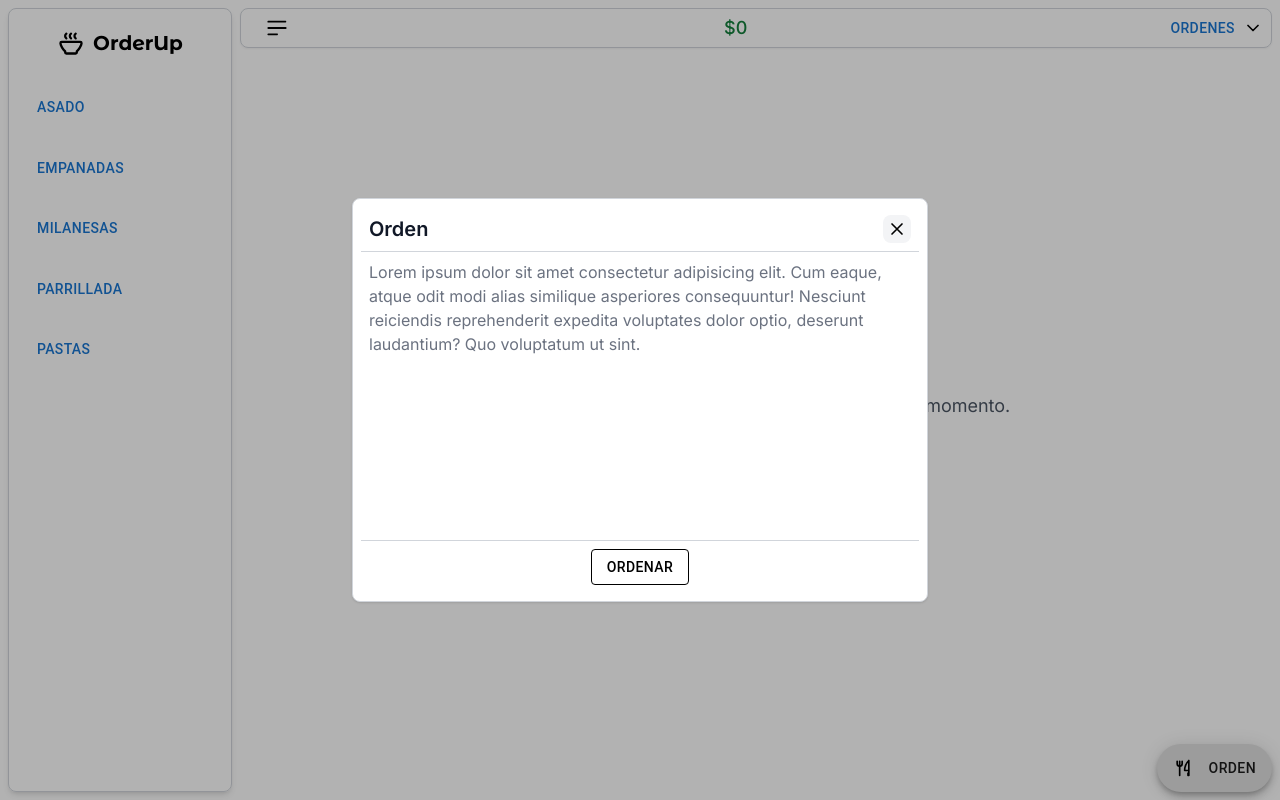
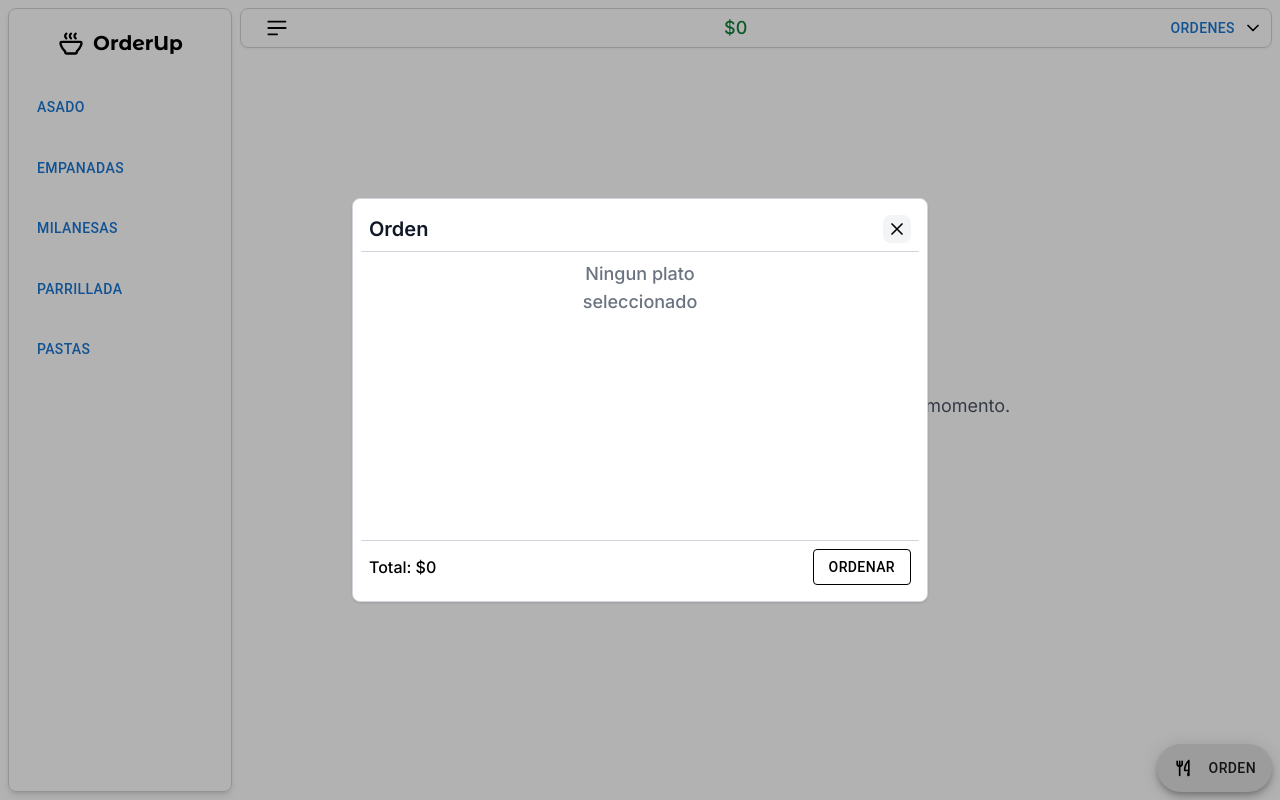
Before and after one commit to joarieldev/order-up, a Next.js app: page /menu/foods/asado in a window 1280 px wide. Both pictures are taken after a click on the button "ORDEN". Built offline with nearby package versions, Linux system fonts and the light colour scheme.

Commit message:
add modal item

```diff
--- a/src/components/food/FoodItem.tsx
+++ b/src/components/food/FoodItem.tsx
@@ -1,7 +1,7 @@
 'use client'
 
+import { useFoodCount } from '@/hooks/useFoodCount'
 import { IFood } from '@/interfaces/food.interface'
-import { useFoodStore } from '@/store/food/food-store'
 import {
   Button,
   Card,
@@ -11,35 +11,13 @@ import {
   CardMedia,
   Typography,
 } from '@mui/material'
-import { useEffect, useState } from 'react'
 
 interface Props {
   food: IFood
 }
 
 export const FoodItem = ({ food }: Props) => {
-  const [quantity, setQuantity] = useState(0)
-  const foods = useFoodStore((state) => state.foods)
-  const setFood = useFoodStore((state) => state.setFood)
-  const removeFood = useFoodStore((state) => state.removeFood)
-
-  const handleMore = () => {
-    if (quantity >= 0 && quantity < 12) {
-      setQuantity(quantity + 1)
-      setFood({ food, count: quantity + 1 })
-    }
-  }
-  const handleLess = () => {
-    if (quantity > 0) {
-      setQuantity(quantity - 1)
-      removeFood(food.id, quantity - 1)
-    }
-  }
-
-  useEffect(() => {
-    const result = foods.find((item) => item.food.id === food.id)
-    if (result) setQuantity(result.count)
-  }, [])
+  const { handleMore, handleLess, count } = useFoodCount(food)
 
   return (
     <Card sx={{ maxWidth: 345 }}>
@@ -71,13 +49,13 @@ export const FoodItem = ({ food }: Props) => {
         <Button onClick={handleMore} className="text-black font-medium text-lg">
           +
         </Button>
-        {quantity === 0 ? (
+        {count() === 0 ? (
           <Typography variant="body2" align="center" color="text.secondary">
             Cantidad
           </Typography>
         ) : (
           <Typography variant="body1" align="center">
-            {quantity}
+            {count()}
           </Typography>
         )}
         <Button onClick={handleLess} className="text-black font-medium text-lg">
--- /dev/null
+++ b/src/components/order/OrderItem.tsx
@@ -0,0 +1,41 @@
+import { useFoodCount } from '@/hooks/useFoodCount'
+import { IFoodCount } from '@/interfaces/food.interface'
+import { Button, ButtonGroup, CardMedia } from '@mui/material'
+
+interface Props {
+  item: IFoodCount
+}
+export const OrderItem = ({ item }: Props) => {
+  const { handleMore, handleLess, handleDelete } = useFoodCount(item.food)
+
+  return (
+    <div className="flex flex-col sm:flex-row justify-between">
+      <div className="flex items-center gap-2">
+        <div className="h-10 sm:h-12">
+          <CardMedia
+            component="img"
+            height="50"
+            image={`/foods/${item.food.image}`}
+            alt={`${item.food.name} img`}
+            className="size-full object-cover rounded-md"
+          />
+        </div>
+        <p className="w-44 truncate">{item.food.name}</p>
+        <p>{item.count}x</p>
+        <p className="font-medium">${item.food.price * item.count}</p>
+      </div>
+      <div className="flex items-center max-sm:justify-end gap-1">
+        <ButtonGroup size="small" color="inherit">
+          <Button onClick={handleMore}>+</Button>
+          <Button onClick={handleLess}>-</Button>
+        </ButtonGroup>
+        <Button
+          onClick={handleDelete}
+          className="text-red-900 font-medium text-sm sm:text-base"
+        >
+          Eliminar
+        </Button>
+      </div>
+    </div>
+  )
+}
--- a/src/components/order/OrderModal.tsx
+++ b/src/components/order/OrderModal.tsx
@@ -1,17 +1,21 @@
+import { useFoodStore } from '@/store/food/food-store'
 import { Button, CardMedia } from '@mui/material'
+import { OrderItem } from './OrderItem'
 
 interface Props {
   handleClose: () => void
 }
 
 export const OrderModal = ({ handleClose }: Props) => {
+  const foods = useFoodStore((state) => state.foods)
+
   return (
     <div className="fixed top-0 left-0 z-10 flex justify-center items-center w-screen h-screen">
       <div
         onClick={handleClose}
         className="fixed top-0 left-0 w-screen h-screen bg-black opacity-30 overflow-hidden"
       />
-      <div className="relative bg-white rounded-lg shadow p-1 sm:p-2 max-sm:mx-6 sm:max-w-xl 2xl:max-w-2xl border border-gray-300">
+      <div className="relative bg-white rounded-lg shadow p-1 sm:p-2 max-sm:mx-6 sm:w-[576px] 2xl:w-[672px] border border-gray-300">
         <div className="flex items-center justify-between border-b border-gray-300 p-2">
           <h3 className="text-xl font-semibold text-gray-900">Orden</h3>
           <button
@@ -30,14 +34,23 @@ export const OrderModal = ({ handleClose }: Props) => {
           </button>
         </div>
         <div className="h-72 2xl:h-80 overflow-auto p-2">
-          <p className="text-base text-gray-500">
-            Lorem ipsum dolor sit amet consectetur adipisicing elit. Cum eaque,
-            atque odit modi alias similique asperiores consequuntur! Nesciunt
-            reiciendis reprehenderit expedita voluptates dolor optio, deserunt
-            laudantium? Quo voluptatum ut sint.
+          <ul className="space-y-2">
+            {foods.map((item) => (
+              <li key={item.food.id}>
+                <OrderItem item={item} />
+              </li>
+            ))}
+          </ul>
+          {foods.length === 0 && (
+            <p className="text-base sm:text-lg font-medium text-gray-500 px-2 sm:px-40 text-center">
+              Ningun plato seleccionado
+            </p>
+          )}
+        </div>
+        <div className="flex items-center justify-between border-t border-gray-300 p-2">
+          <p className="font-medium">
+            Total: ${foods.reduce((accumulator, item) => accumulator + item.food.price * item.count, 0)}
           </p>
-        </div>
-        <div className="flex items-center justify-center border-t border-gray-300 p-2">
           <Button variant="outlined" color="inherit">
             Ordenar
           </Button>
--- /dev/null
+++ b/src/hooks/useFoodCount.ts
@@ -0,0 +1,29 @@
+import { IFood } from '@/interfaces/food.interface'
+import { useFoodStore } from '@/store/food/food-store'
+
+export const useFoodCount = (food: IFood) => {
+  const foods = useFoodStore((state) => state.foods)
+  const setFood = useFoodStore((state) => state.setFood)
+  const removeFood = useFoodStore((state) => state.removeFood)
+
+  const handleMore = () => {
+    if (count() >= 0 && count() < 12) {
+      setFood({ food, count: count() + 1 })
+    }
+  }
+  const handleLess = () => {
+    if (count() > 0) {
+      removeFood(food.id, count() - 1)
+    }
+  }
+  const count = () => {
+    const result = foods.find((item) => item.food.id === food.id)
+    return result?.count || 0
+  }
+
+  const handleDelete = () => {
+    removeFood(food.id, 0)
+  }
+
+  return { handleMore, handleLess, count, handleDelete }
+}
```
Also changed, not shown: src/components/order/OrderButton.tsx (+5 -11 lines).
